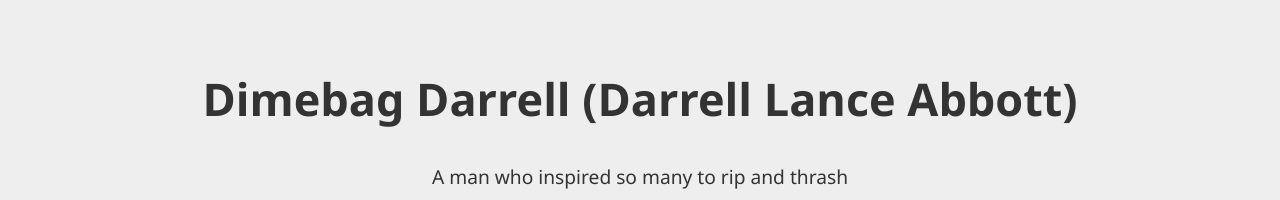
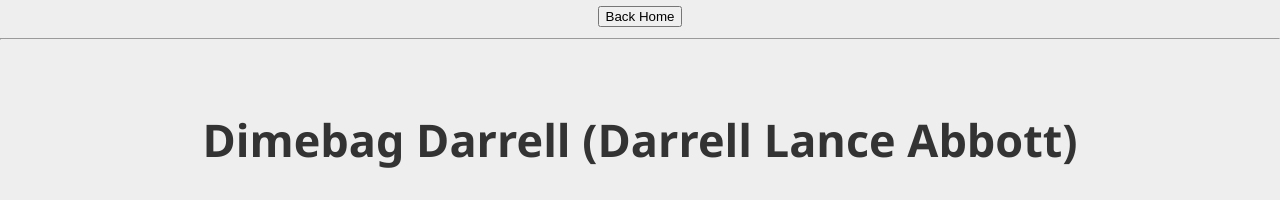
Before and after one commit to vetalapo/fcc-projects, a website: page projects/tribute-page/tribute.html in a window 1280 px wide. Shown: the top 200 px of the page. Drawn offline with Linux system fonts and the light colour scheme.

Commit message:
Tribute page: getting back home button

```diff
--- a/projects/tribute-page/tribute.html
+++ b/projects/tribute-page/tribute.html
@@ -9,6 +9,8 @@
         <link rel="stylesheet" type="text/css" href="tribute.css">
     </head>
     <body id="tribute-page">
+        <button id="button-home" onclick="getBackHome()">Back Home</button>
+        <hr>
         <main id="main">
             <h1 id="title">Dimebag Darrell (Darrell Lance Abbott)</h1>
             <p>A man who inspired so many to rip and thrash</p>
--- a/projects/tribute-page/tribute.js
+++ b/projects/tribute-page/tribute.js
@@ -3,3 +3,7 @@ const projectName = "tribute-page";
 document.addEventListener("DOMContentLoaded", function(event) {
     // On document ready
 });
+
+function getBackHome() {
+    window.location.href = '/';
+}
```
